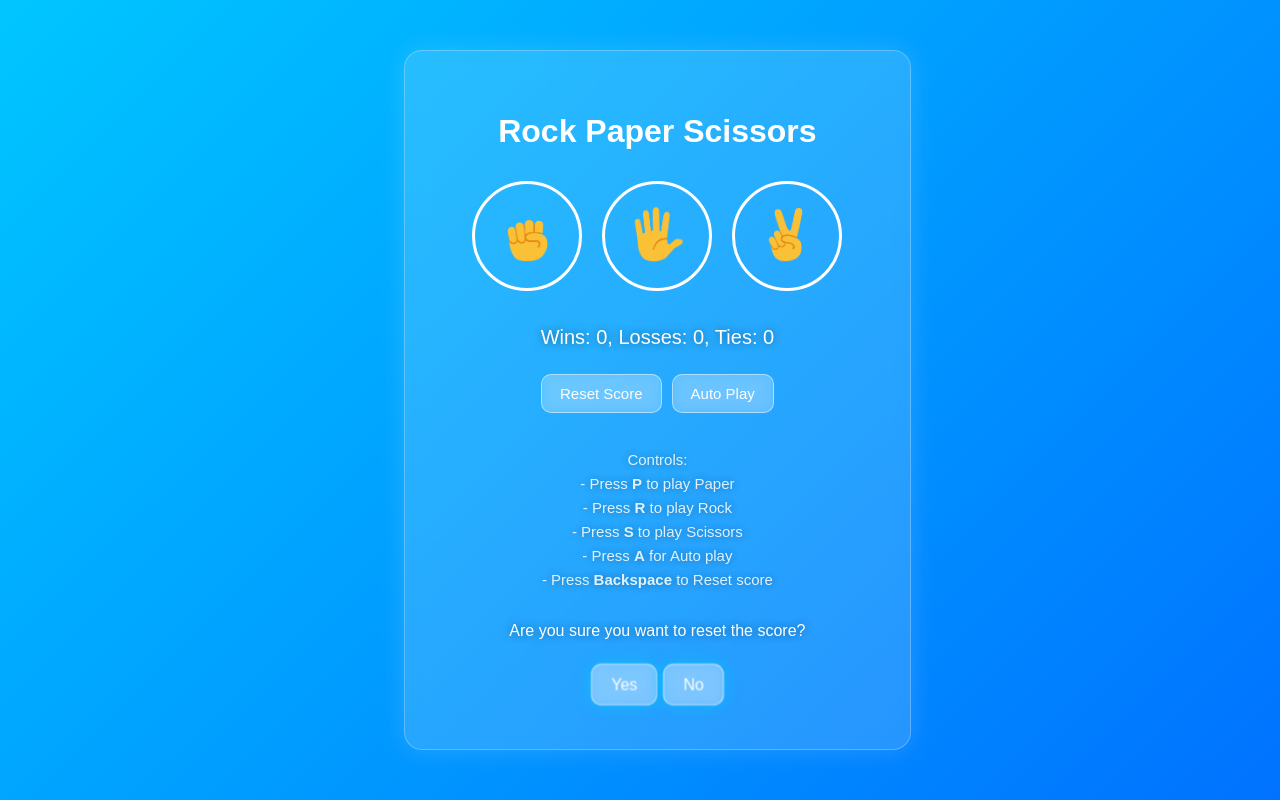
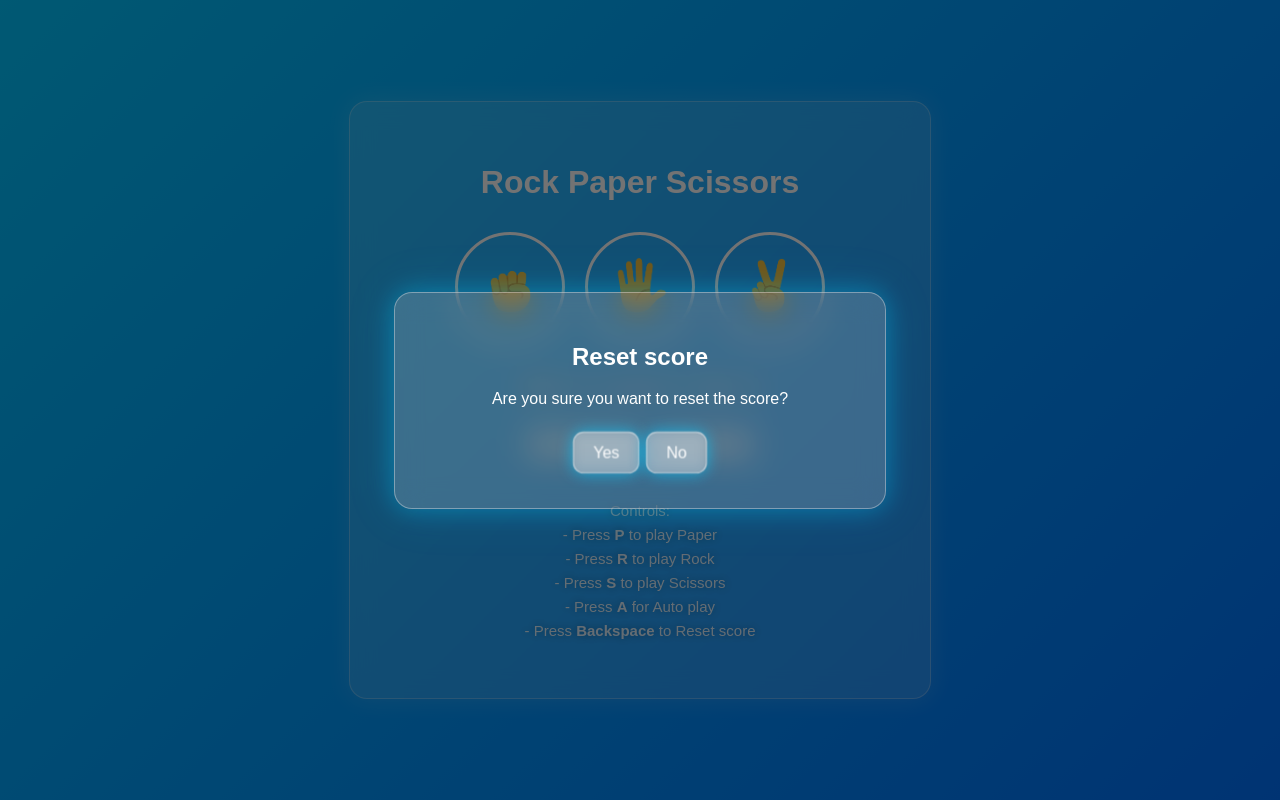
Before and after one commit to sovilleda07/rock-paper-scissors-react, a React (Vite) app: page / in a window 1280 px wide. Both pictures are taken after a click on the button "Reset Score". Built offline with nearby package versions, Linux system fonts and the light colour scheme.

Commit message:
Create Modal component

```diff
--- a/src/App.css
+++ b/src/App.css
@@ -2,12 +2,14 @@ body {
   background: linear-gradient(135deg, #00c6ff 0%, #0072ff 100%);
   color: #f2f2f2;
   font-family: Arial, Helvetica, sans-serif;
-  display: flex;
-  justify-content: center;
-  align-items: center;
-  height: 100vh;
   margin: 0;
   text-align: center;
+}
+
+.app-layout {
+  min-height: 100vh;
+  display: grid;
+  place-items: center;
 }
 
 .game-container {
@@ -91,7 +93,9 @@ body {
 }
 
 .confirm-reset-score {
-  margin-top: 30px;
+  margin-bottom: 20px;
+  font-size: 18px;
+  opacity: 0.95;
 }
 
 .reset-score-button,
@@ -132,3 +136,39 @@ body {
 .confirm-reset-score {
   text-shadow: 0 0 8px rgba(0, 0, 0, 0.45);
 }
+
+.modal-overlay {
+  position: fixed;
+  inset: 0;
+  background: rgba(0, 0, 0, 0.55);
+  display: grid;
+  place-items: center;
+  z-index: 1000;
+}
+
+.modal {
+  background: rgba(255, 255, 255, 0.18);
+  color: #ffffff;
+  backdrop-filter: blur(14px);
+  padding: 30px 35px;
+  border-radius: 18px;
+  width: 90%;
+  max-width: 420px;
+  border: 1px solid rgba(255, 255, 255, 0.35);
+  box-shadow:
+    0 0 25px rgba(0, 200, 255, 0.35),
+    0 0 50px rgba(0, 200, 255, 0.15);
+  animation: modalFadeIn 0.25s ease-out;
+}
+
+@keyframes modalFadeIn {
+  from {
+    opacity: 0;
+    transform: scale(0.95);
+  }
+
+  to {
+    opacity: 1;
+    transform: scale(1);
+  }
+}
--- a/src/App.jsx
+++ b/src/App.jsx
@@ -2,6 +2,7 @@ import { useCallback, useEffect, useState } from 'react';
 import { useKeyboardControls } from './hooks/useKeyboardControls';
 import { MoveButton } from './components/MoveButton';
 import { Moves } from './components/Moves';
+import { ResetConfirmModal } from './components/ResetConfirmModal';
 import { Result } from './components/Result';
 import { Score } from './components/Score';
 import { Controls } from './components/Controls';
@@ -68,6 +69,7 @@ function App() {
   }
 
   return (
+    <div className='app-layout'>
       <div className='game-container'>
         <h1>Rock Paper Scissors</h1>
 
@@ -103,16 +105,12 @@ function App() {
           - Press <strong>Backspace</strong> to Reset score <br />
         </p>
 
+      </div>
       {isResettingScore && (
-        <>
-          <p className='confirm-reset-score'>
-            Are you sure you want to reset the score?
-          </p>
-          <div className="buttons-container">
-            <button className="reset-confirm-button" onClick={resetScore}>Yes</button>
-            <button className="reset-confirm-button" onClick={() => setIsResetingScore(false)}>No</button>
-          </div>
-        </>
+        <ResetConfirmModal
+          onConfirm={resetScore}
+          onCancel={() => setIsResetingScore(false)}
+        />
       )}
     </div>
   )
--- /dev/null
+++ b/src/components/ResetConfirmModal.jsx
@@ -0,0 +1,60 @@
+import { useEffect, useRef } from "react";
+
+export function ResetConfirmModal({ onConfirm, onCancel }) {
+  const modalRef = useRef(null);
+  const previousFocusRef = useRef(null);
+
+  useEffect(() => {
+    previousFocusRef.current = document.activeElement;
+    modalRef.current?.focus();
+
+    document.body.style.overflow = 'hidden';
+
+    return () => {
+      previousFocusRef.current?.focus();
+      document.body.style.overflow = '';
+    }
+  });
+
+  useEffect(() => {
+    function handleKeyDown(event) {
+      if (event.key === 'Escape') onCancel();
+    }
+
+    window.addEventListener('keydown', handleKeyDown);
+    return () => window.removeEventListener('keydown', handleKeyDown);
+  }, [onCancel]);
+
+  useEffect(() => {
+    document.body.style.overflow = 'hidden';
+    return () => {
+      document.body.style.overflow = 'auto';
+    };
+  }, []);
+
+
+  return (
+    <div className="modal-overlay">
+      <div
+        className="modal"
+        role="dialog"
+        aria-modal="true"
+        aria-labelledby="reset-title"
+        tabIndex={-1}
+        ref={modalRef}
+      >
+        <h2 id="reset-title">Reset score</h2>
+        <p>Are you sure you want to reset the score?</p>
+
+        <div className="buttons-container">
+          <button className="reset-confirm-button" onClick={onConfirm}>
+            Yes
+          </button>
+          <button className="reset-confirm-button" onClick={onCancel}>
+            No
+          </button>
+        </div>
+      </div>
+    </div>
+  );
+}
```
Lines whose indentation alone changed are shown as unchanged.
